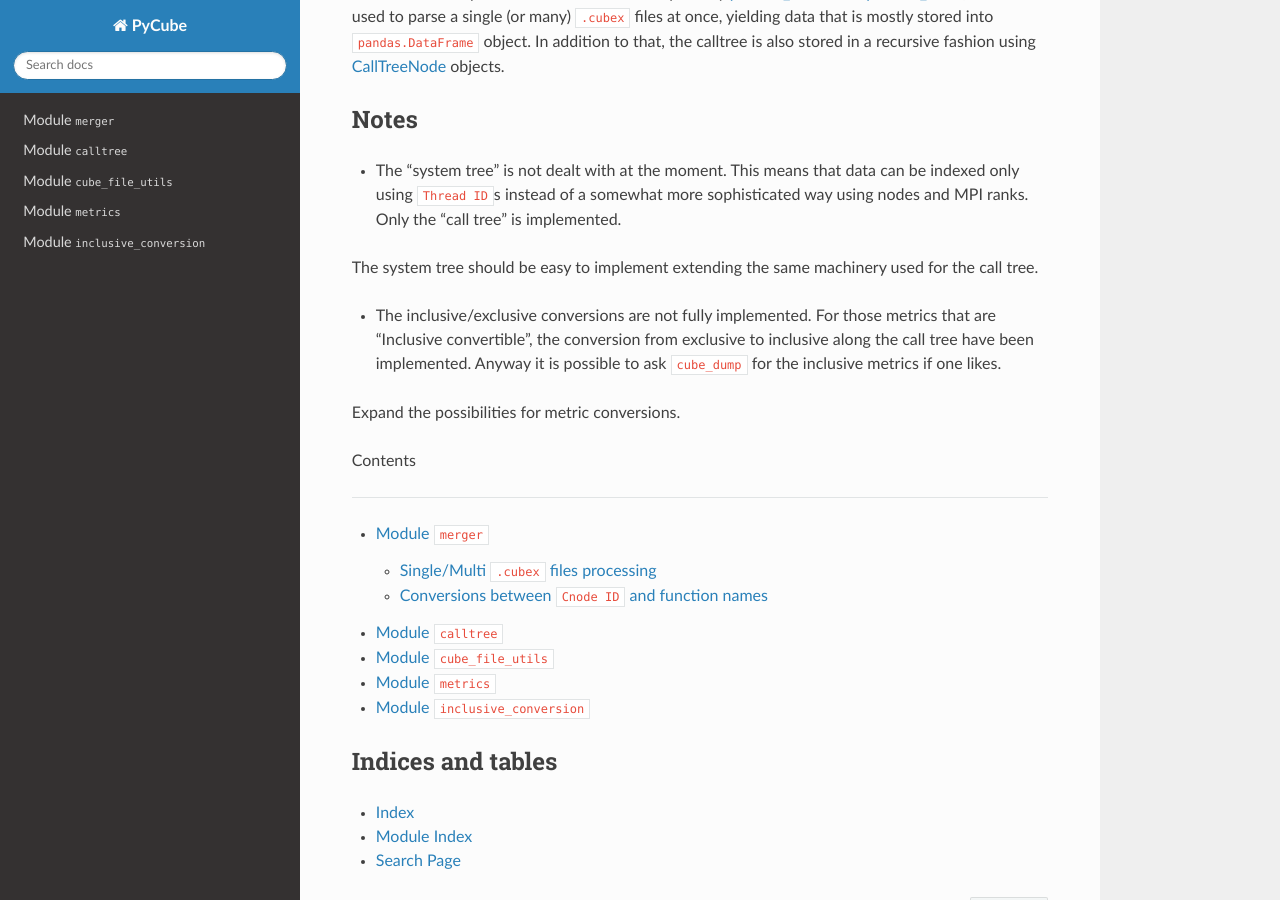
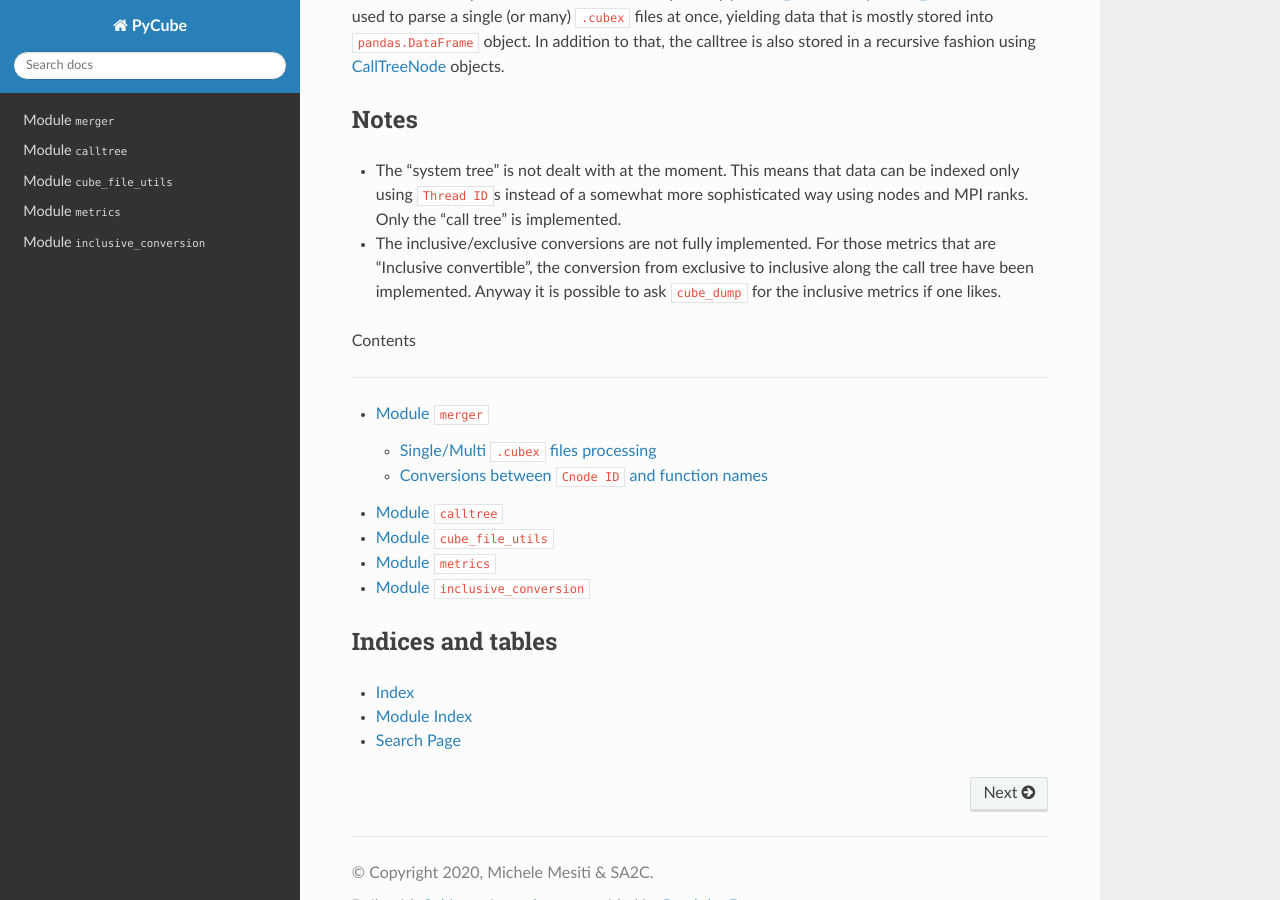
Before and after one commit to sa2c/cupybe, a Sphinx documentation site: the page built from docs/index.rst, in a window 1280 px wide and 900 px high, scrolled down 407 px. Built offline with Sphinx 7.4.7 and the Read the Docs theme 2.0.0, drawn with Linux system fonts in a browser that asks for light colours.

Commit message:
docs fix

```diff
--- a/docs/index.rst
+++ b/docs/index.rst
@@ -36,16 +36,12 @@ Notes
   sophisticated way using nodes and MPI ranks.
   Only the "call tree" is implemented.
 
-The system tree should be easy to implement extending the same machinery
-used for the call tree.
-
 * The inclusive/exclusive conversions are not fully implemented. For those
   metrics that are "Inclusive convertible", the conversion from exclusive to
   inclusive along the call tree have been implemented.
   Anyway it is possible to ask ``cube_dump`` for the inclusive metrics if one
   likes.
 
-Expand the possibilities for metric conversions.
 
 
 
```
